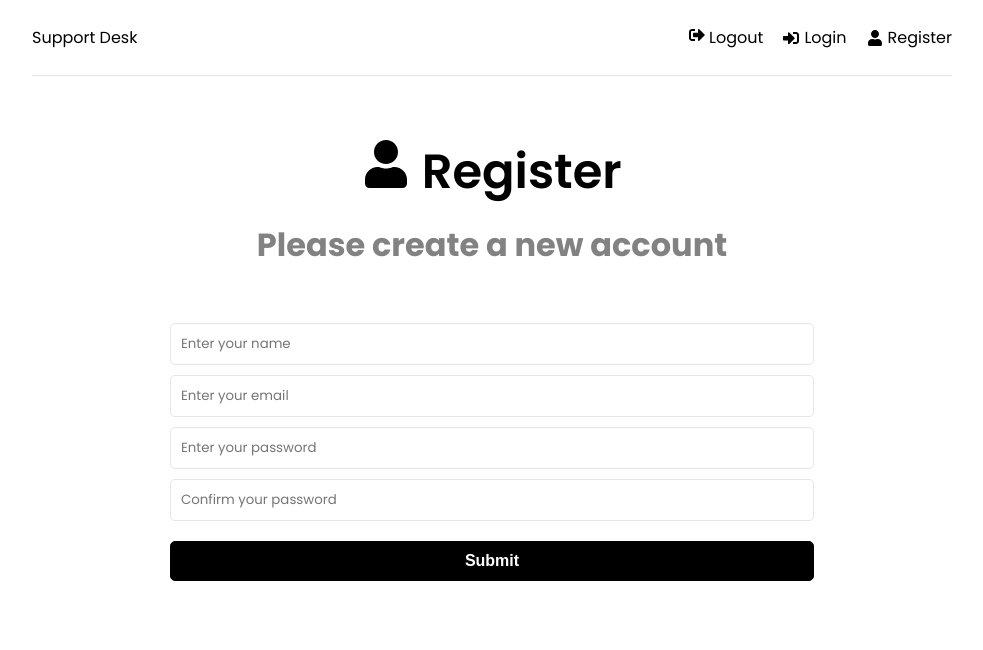
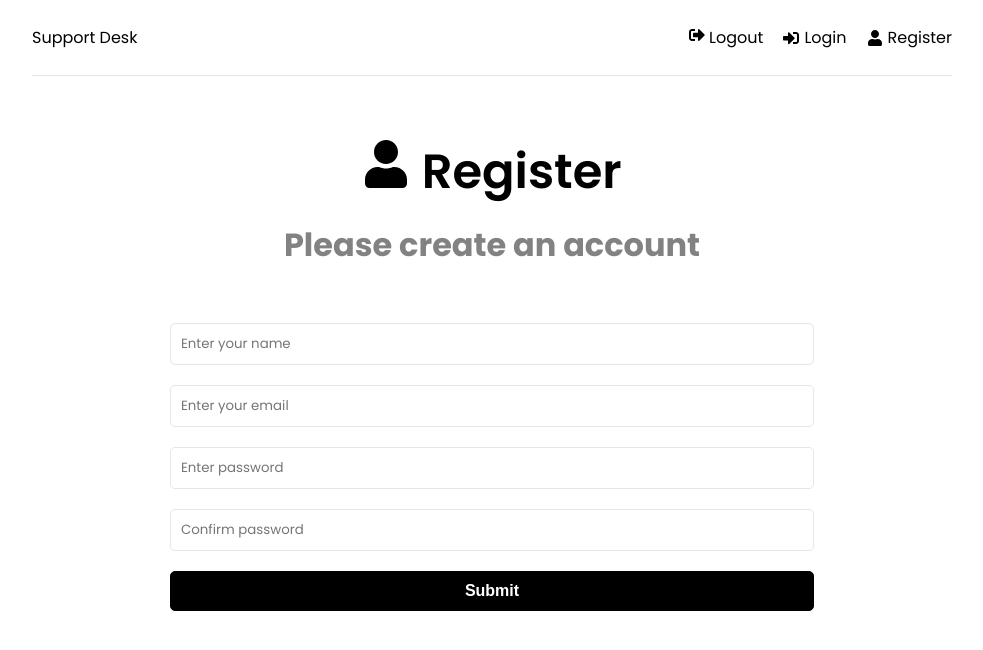
Before and after one commit to williampepple1/Support-desk, a React (Create React App) app in the folder frontend/: page /register in a window 1280 px wide. Shown: the top 650 px of the page, without its empty margins (148-1131 px from the left). Built offline with nearby package versions, Linux system fonts and the light colour scheme.

Commit message:
register user bug fixed

```diff
--- a/frontend/src/pages/Register.jsx
+++ b/frontend/src/pages/Register.jsx
@@ -1,10 +1,10 @@
-import {useState, useEffect} from 'react'
-import {useNavigate} from 'react-router-dom'
-import {FaUser} from 'react-icons/fa'
-import {toast} from 'react-toastify'
-import {useSelector, useDispatch} from 'react-redux'
-import {register, reset } from '../features/auth/authSlice'
-
+import { useState, useEffect } from 'react'
+import { useNavigate } from 'react-router-dom'
+import { toast } from 'react-toastify'
+import { FaUser } from 'react-icons/fa'
+import { useSelector, useDispatch } from 'react-redux'
+import { register, reset } from '../features/auth/authSlice'
+import Spinner from '../components/Spinner'
 
 function Register() {
   const [formData, setFormData] = useState({
@@ -14,26 +14,27 @@ function Register() {
     password2: '',
   })
 
-  const {name, email, password, password2} = formData
+  const { name, email, password, password2 } = formData
 
   const dispatch = useDispatch()
   const navigate = useNavigate()
 
-  const {user, isLoading, isError, isSuccess, message} = useSelector((state) => state.auth)
+  const { user, isLoading, isError, isSuccess, message } = useSelector(
+    (state) => state.auth
+  )
 
   useEffect(() => {
-    if(isError){
+    if (isError) {
       toast.error(message)
     }
 
-    if (isSuccess || user){
+    // Redirect when logged in
+    if (isSuccess || user) {
       navigate('/')
     }
 
     dispatch(reset())
-  }, [isError, user, isSuccess, message, navigate, dispatch]);
-
-
+  }, [isError, isSuccess, user, message, navigate, dispatch])
 
   const onChange = (e) => {
     setFormData((prevState) => ({
@@ -44,66 +45,85 @@ function Register() {
 
   const onSubmit = (e) => {
     e.preventDefault()
+
     if (password !== password2) {
       toast.error('Passwords do not match')
     } else {
       const userData = {
         name,
         email,
-        password
+        password,
       }
+
       dispatch(register(userData))
     }
   }
 
+  if (isLoading) {
+    return <Spinner />
+  }
+
   return (
     <>
-    <section className="heading">
+      <section className='heading'>
         <h1>
-        <FaUser /> Register {user}
+          <FaUser /> Register
         </h1>
-      <p>Please create a new account</p>
+        <p>Please create an account</p>
       </section>
-    <section className="form">
+
+      <section className='form'>
         <form onSubmit={onSubmit}>
-        <div className="form-group">
-            <input type="text"
-            className="form-control"
+          <div className='form-group'>
+            <input
+              type='text'
+              className='form-control'
               id='name'
+              name='name'
               value={name}
-             name="name"
               onChange={onChange}
-            placeholder="Enter your name"
-            />
-            <input type="email"
-            className="form-control"
-             id='email'
-             value={email}
-             name="email"
-            onChange={onChange}
-            placeholder="Enter your email"
-            />
-            <input type="password"
-            className="form-control"
-             id='password'
-             value={password}
-             name="password"
-            onChange={onChange}
-            placeholder="Enter your password"
-            />
-            <input type="password"
-            className="form-control"
-             id='password2'
-             value={password2}
-             name="password2"
-            onChange={onChange}
-            placeholder="Confirm your password"
+              placeholder='Enter your name'
+              required
             />
           </div>
-        <div className="form-group">
-          <button className="btn btn-block">
-            Submit
-          </button>
+          <div className='form-group'>
+            <input
+              type='email'
+              className='form-control'
+              id='email'
+              name='email'
+              value={email}
+              onChange={onChange}
+              placeholder='Enter your email'
+              required
+            />
+          </div>
+          <div className='form-group'>
+            <input
+              type='password'
+              className='form-control'
+              id='password'
+              name='password'
+              value={password}
+              onChange={onChange}
+              placeholder='Enter password'
+              required
+            />
+          </div>
+          <div className='form-group'>
+            <input
+              type='password'
+              className='form-control'
+              id='password2'
+              name='password2'
+              value={password2}
+              onChange={onChange}
+              placeholder='Confirm password'
+              required
+            />
+          </div>
+          <div className='form-group'>
+            <button className='btn btn-block'>Submit</button>
           </div>
         </form>
       </section>
```
Lines whose indentation alone changed are shown as unchanged.
